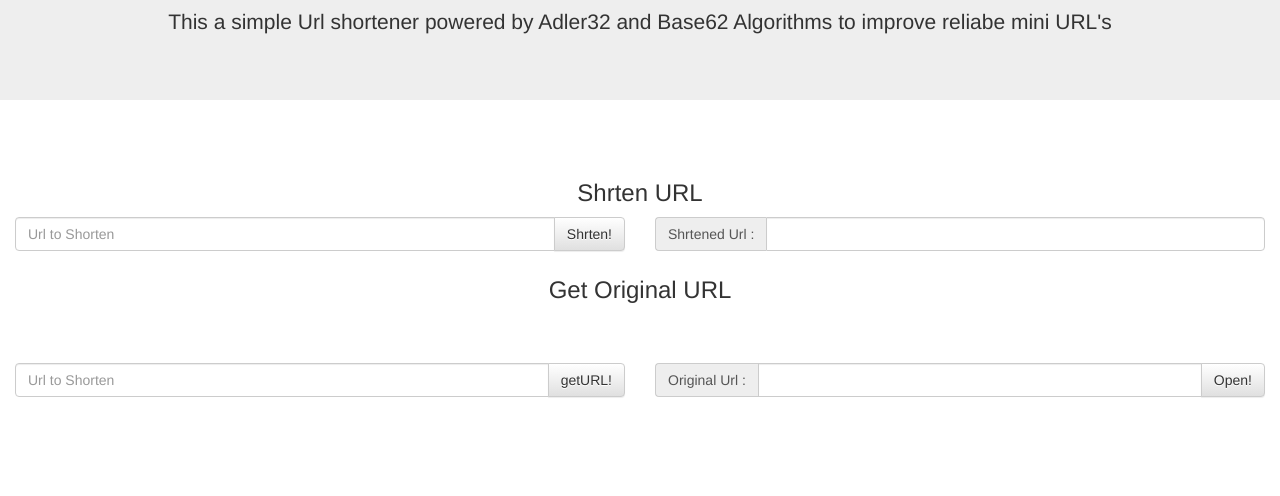
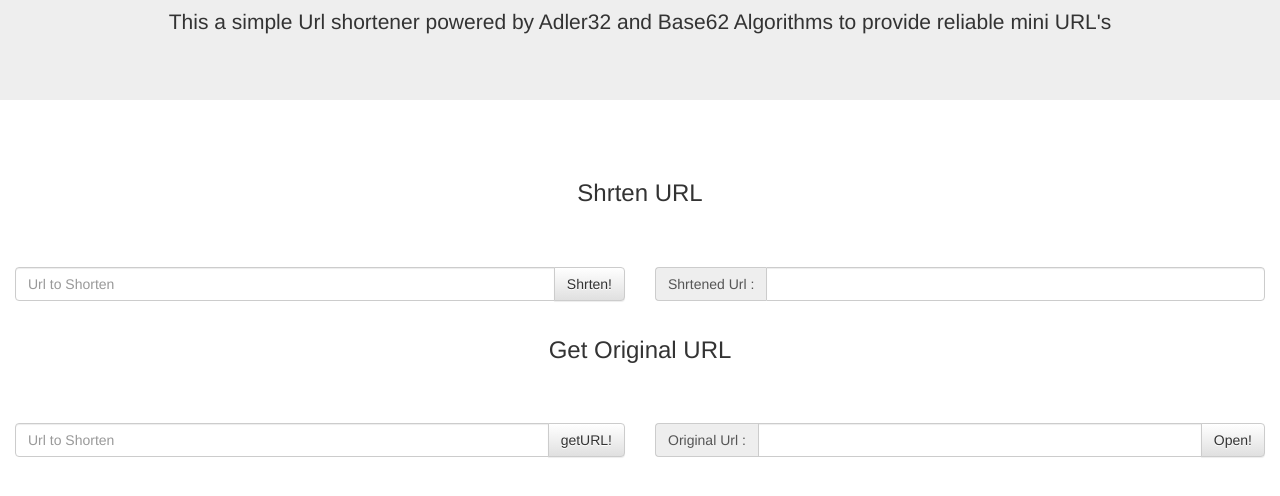
Before and after one commit to aravinu19/Url-Shortener, a website: page shrten home page/shrten.html in a window 1280 px wide. Shown: the part 140-636 px from the top of the page. Drawn offline with nearby package versions, Linux system fonts and the light colour scheme.

```diff
--- a/shrten home page/shrten.html
+++ b/shrten home page/shrten.html
@@ -30,6 +30,10 @@
         padding-top: 50px
       }
 
+      #move{
+        padding-top: 50px
+      }
+
     </style>
 
   </head>
@@ -39,7 +43,7 @@
       <div class="jumbotron" align="center">
 
         <h1> Shrten Url </h1>
-        <p> This a simple Url shortener powered by Adler32 and Base62 Algorithms to improve reliabe mini URL's </p>
+        <p> This a simple Url shortener powered by Adler32 and Base62 Algorithms to provide reliable mini URL's </p>
 
       </div>
 
@@ -50,7 +54,7 @@
       <div class="column" align="center">
           <div class="column" align="center">
             <div class="col-lg-6" align="center">
-              <div class="input-group" align="center">
+              <div class="input-group" id="short" align="center">
                 <input type="text" class="form-control" placeholder="Url to Shorten" id="userUrl">
                 <span class="input-group-btn">
                   <button class="btn btn-default" type="button" onclick="shrten()">Shrten!</button>
@@ -61,7 +65,7 @@
 
           <div class="column" align="center">
             <div class="col-lg-6" align="center">
-              <div class="input-group" align="center">
+              <div class="input-group" id="short" align="center">
                 <span class="input-group-addon" id="sizing-addon1">Shrtened Url : </span>
                 <input type="text" class="form-control" id="shrtUrl">
               </div>
@@ -70,7 +74,7 @@
         </div>
       </div>
 
-      <div align="center">
+      <div align="center" id="move">
 
         <h3 id="short" class="text-dark">Get Original URL</h3>
 
```
Also changed, not shown: README.md.
